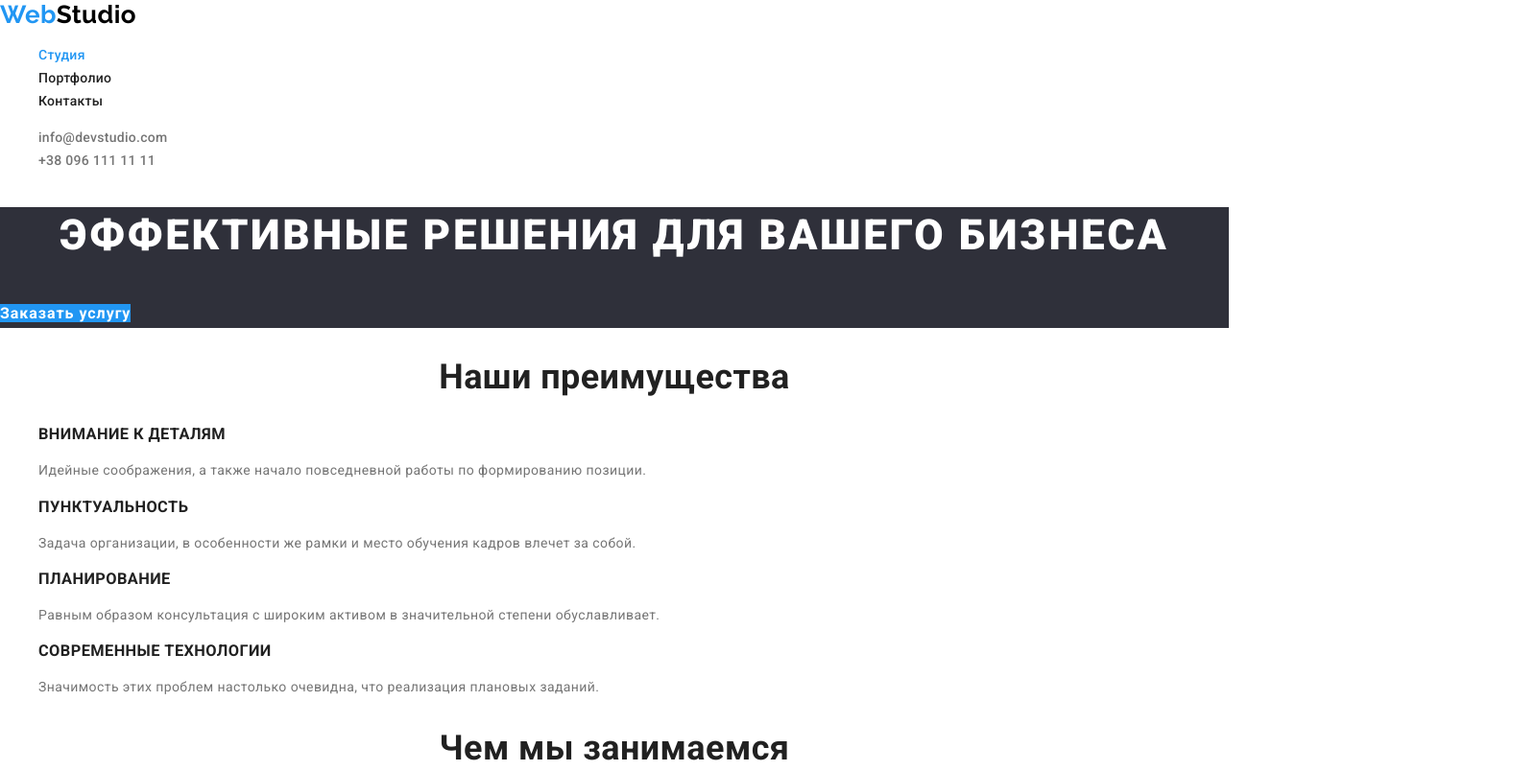
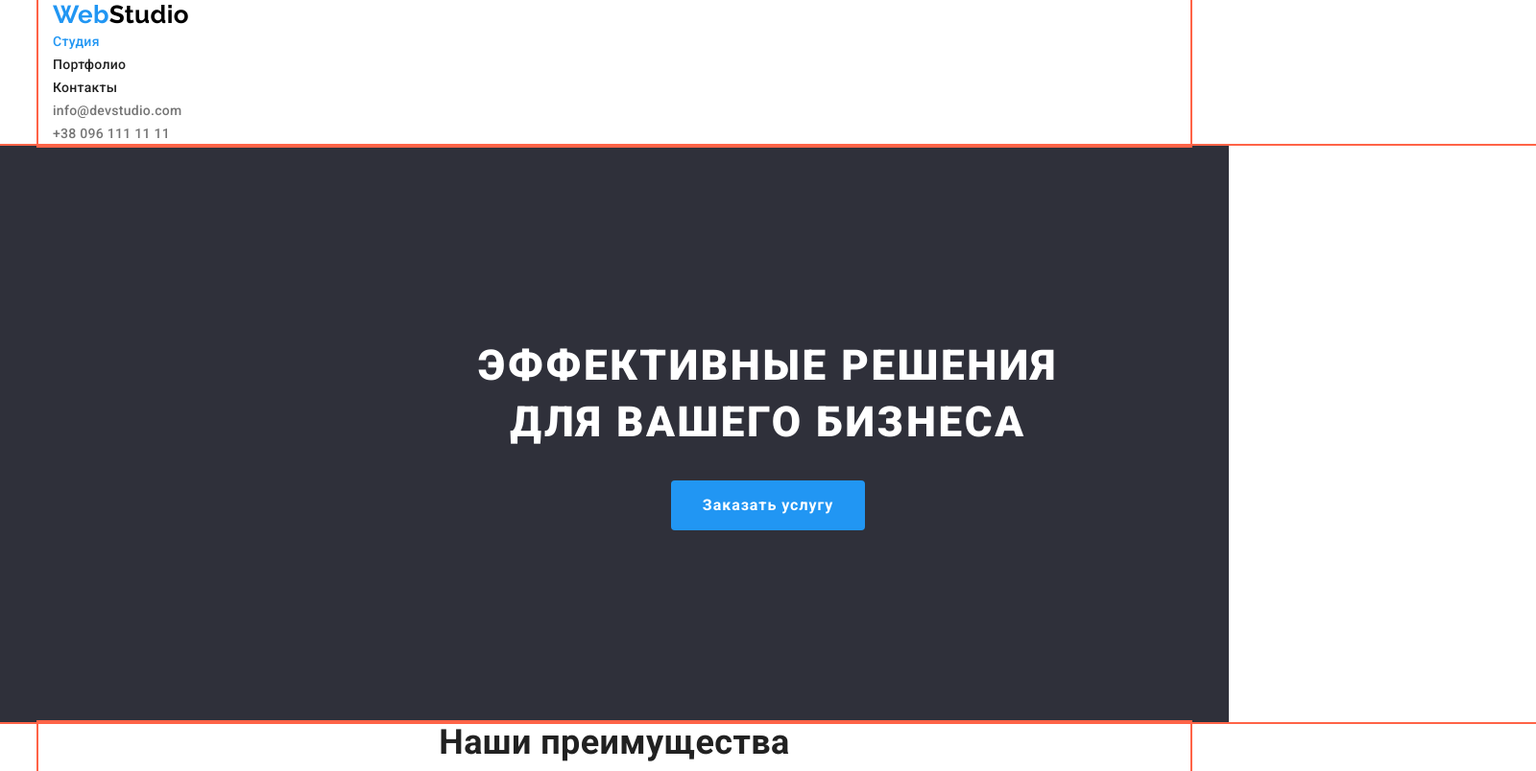
Before and after one commit to Alex4545779/hw-1-new, a plain HTML site: page index.html in a window 1280 px wide. Shown: the top 804 px of the page at 96% size, 1600 px wide, since content can reach past the window. Drawn offline with nearby package versions, Linux system fonts and the light colour scheme.

Commit message:
hw 1 разметка 1

```diff
--- a/css/styles.css
+++ b/css/styles.css
@@ -7,6 +7,7 @@
   --second-bg-color: #f5f4fa;
   --hero-footer-bg-color: #2f303a;
 }
+
 body {
   background-color: var(--primary-bg-color);
 
@@ -16,18 +17,27 @@ body {
   line-height: 1.71;
   letter-spacing: 0.03em;
 }
-/* a {
-  text-decoration: none;
-} */
+
+.container {
+  width: 1200px;
+  padding-left: 15px;
+  padding-right: 15px;
+  margin-left: auto;
+  margin-right: auto;
+  outline: 2px solid tomato;
+}
+
 .list {
   list-style: none;
+  margin: 0;
+  padding: 0;
 }
 
 /* Лого */
 .logo {
   color: #000000;
 
-  font-family: Raleway;
+  font-family: Raleway, sans-serif;
   font-weight: 700;
   font-size: 26px;
   line-height: 1.19;
@@ -68,6 +78,15 @@ body {
 /* Герой */
 .hero {
   background-color: var(--hero-footer-bg-color);
+  text-align: center;
+}
+.hero-container {
+  width: 1600px;
+  padding-left: 15px;
+  padding-right: 15px;
+  margin-left: auto;
+  margin-right: auto;
+  outline: 2px solid tomato;
 }
 .hero-title {
   font-weight: 900;
@@ -76,6 +95,12 @@ body {
   text-align: center;
   letter-spacing: 0.06em;
   text-transform: uppercase;
+
+  margin-top: 0;
+  margin-bottom: 30px;
+  padding-top: 200px;
+  padding-left: 452px;
+  padding-right: 452px;
 }
 .hero-title,
 .hero-button {
@@ -90,6 +115,11 @@ body {
   letter-spacing: 0.06em;
 
   text-decoration: none;
+  display: inline-block;
+  border-radius: 4px;
+  padding: 10px 32px 10px 32px;
+  margin-bottom: 200px;
+  border: 1px solid transparent;
 }
 /* Наши приемущества */
 .section-title {
@@ -99,14 +129,27 @@ body {
   font-size: 36px;
   line-height: 1.17;
   text-align: center;
+  margin-top: 0;
+  margin-bottom: 50px;
+}
+.caption {
+  margin-top: 0;
+  margin-bottom: 0;
 }
 
+.advantages-lists {
+  padding-top: 94px;
+  padding-bottom: 94px;
+}
 .advantages-subtitle {
   color: var(--title-text-color);
 
   font-weight: 700;
   line-height: 1.14;
   text-transform: uppercase;
+
+  margin-top: 0;
+  margin-bottom: 0;
 }
 
 .advantages-text {
--- a/index.html
+++ b/index.html
@@ -15,6 +15,7 @@
 <body>
 <!-- Шапка сайта -->
     <header class="page-header">
+        <div class="container">
         <nav>
          <a href="./index.html" class="logo"><span class="part-logo" >Web</span>Studio</a>
             <ul class="site-nav list">
@@ -38,37 +39,43 @@
                     <a href="tel:+380961111111" class="tel">+38 096 111 11 11</a>
                 </li>
             </ul>
+            </div>
     </header>
 <main>
 <!-- Герой -->
     <section class="hero">
+        <div class="hero-container">
         <h1 class="hero-title">Эффективные решения для вашего бизнеса</h1>
         <a href="./index.html" class="hero-button">Заказать услугу</a>
+        </div>
     </section>
 <!-- Наши преимущества -->
     <section class="section">
+        <div class="container">
         <h2 class="section-title caption">Наши преимущества</h2>
         <ul class="advantages list">
-            <li>
+            <li class="advantages-lists">
                 <h3 class="advantages-subtitle">Внимание к деталям</h3>
                 <p class="advantages-text">Идейные соображения, а также начало повседневной работы по формированию позиции.</p>
             </li>
-            <li>
+            <li class="advantages-lists">
                 <h3 class="advantages-subtitle">Пунктуальность</h3>
                 <p class="advantages-text">Задача организации, в особенности же рамки и место обучения кадров влечет за собой.</p>
             </li>
-            <li>
+            <li class="advantages-lists">
                 <h3 class="advantages-subtitle">Планирование</h3>
                 <p class="advantages-text">Равным образом консультация с широким активом в значительной степени обуславливает.</p>
             </li>
-            <li>
+            <li class="advantages-lists">
                 <h3 class="advantages-subtitle">Современные технологии</h3>
                 <p class="advantages-text">Значимость этих проблем настолько очевидна, что реализация плановых заданий.</p>
             </li>
         </ul>
+        </div>
     </section>
 <!-- Чем мы занимаемся -->
     <section class="section">
+        <div class="container">
         <h2 class="section-title">Чем мы занимаемся</h2>
         <ul class="work list">
             <li>
@@ -81,9 +88,11 @@
                 <img src="./img/box-3.jpg" alt="подбор цвета" width="370">
             </li>
         </ul>
+        </div>
     </section>
 <!-- Наша команда -->
     <section class="section team">
+        <div class="container">
         <h2 class="section-title">Наша команда</h2>
         <ul class="team list">
             <li>
@@ -107,10 +116,12 @@
                 <p lang="en" class="team-text">UI Designer</p>
             </li>
         </ul>
+        </div>
     </section>
 </main>
 <!-- Футер -->
     <footer class="footer">
+        <div class="container">
         <a href="./index.html" class="logo"><span class="part-logo">Web</span>Studio</a>
         <address class="address">г. Киев, пр-т Леси Украинки, 26</address>
             <ul class="contacts-footer list">
@@ -121,6 +132,7 @@
                     <a href="tel:+380961111111" class="tel">+38 096 111 11 11</a>
                 </li>
             </ul>
+            </div>
     </footer>
 </body>
 </html>
```
Also changed, not shown: portfolio.html (+6 -2 lines).
